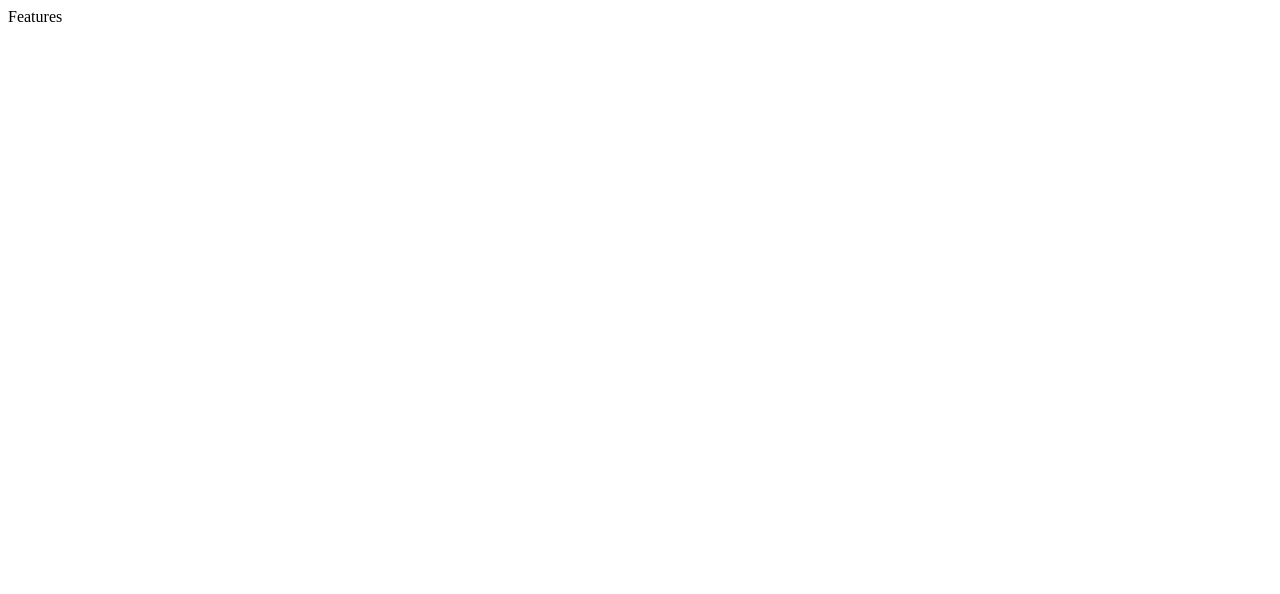
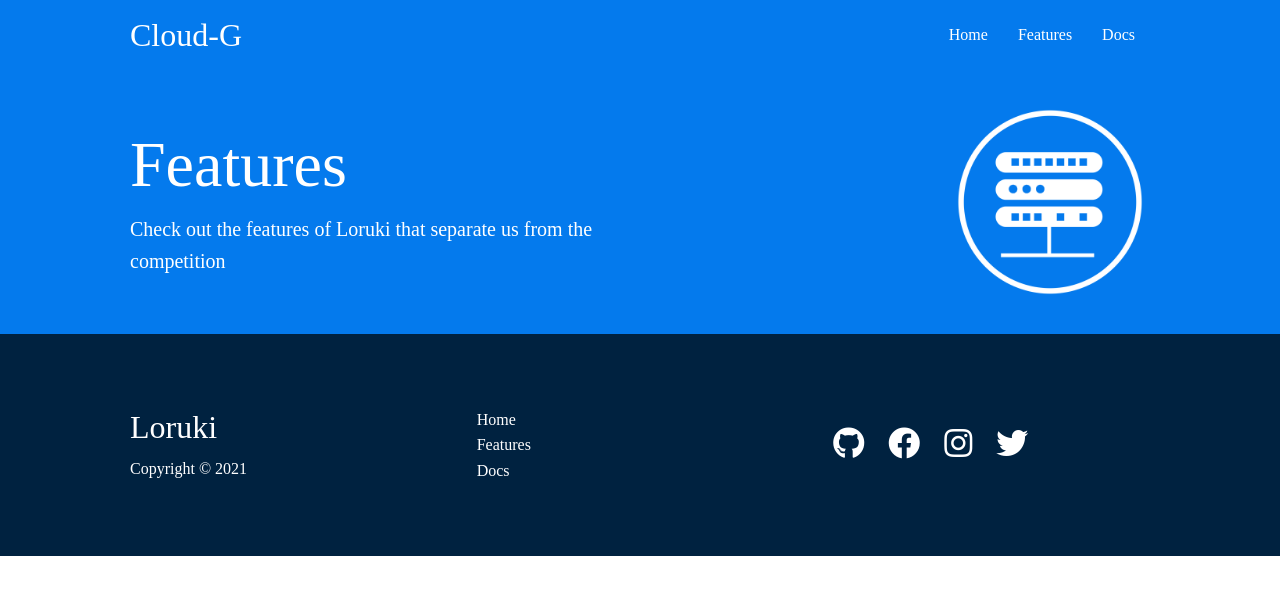
Before and after one commit to adilnaiyar/my-sites, a plain HTML site: page features.html in a window 1280 px wide. Drawn offline with Linux system fonts and the light colour scheme.

Commit message:
added head section html and css in features.html

```diff
--- a/css/style.css
+++ b/css/style.css
@@ -190,6 +190,12 @@ img {
   margin-bottom: 10px;
 }
 
+/* Features */
+.features-head img {
+  width: 200px;
+  justify-self: flex-end;
+}
+
 /* Footer */
 .footer .social a {
   margin: 0 10px;
--- a/features.html
+++ b/features.html
@@ -1 +1,67 @@
-Features
+<!DOCTYPE html>
+<html lang="en">
+  <head>
+    <meta charset="UTF-8" />
+    <meta http-equiv="X-UA-Compatible" content="IE=edge" />
+    <meta name="viewport" content="width=device-width, initial-scale=1.0" />
+    <link
+      rel="stylesheet"
+      href="https://cdnjs.cloudflare.com/ajax/libs/font-awesome/5.15.3/css/all.min.css"
+    />
+    <title>Cloud-G | Cloud Hosting For Everyone</title>
+    <link rel="stylesheet" href="css/utilities.css" />
+    <link rel="stylesheet" href="css/style.css" />
+  </head>
+  <body>
+    <!-- NavBar -->
+    <div class="navbar">
+      <div class="container flex">
+        <h1 class="logo">Cloud-G</h1>
+        <nav>
+          <ul>
+            <li><a href="index.html">Home</a></li>
+            <li><a href="features.html">Features</a></li>
+            <li><a href="docs.html">Docs</a></li>
+          </ul>
+        </nav>
+      </div>
+    </div>
+
+    <!--Head -->
+    <section class="features-head bg-primary py-3">
+      <div class="container grid">
+        <div>
+          <h1 class="xl">Features</h1>
+          <p class="lead">
+            Check out the features of Loruki that separate us from the
+            competition
+          </p>
+        </div>
+        <img src="images/server.png" alt="" />
+      </div>
+    </section>
+
+    <!-- Footer -->
+    <footer class="footer bg-dark py-5">
+      <div class="container grid grid-3">
+        <div>
+          <h1>Loruki</h1>
+          <p>Copyright &copy; 2021</p>
+        </div>
+        <nav>
+          <ul>
+            <li><a href="index.html">Home</a></li>
+            <li><a href="features.html">Features</a></li>
+            <li><a href="docs.html">Docs</a></li>
+          </ul>
+        </nav>
+        <div class="social">
+          <a href="#"><i class="fab fa-github fa-2x"></i></a>
+          <a href="#"><i class="fab fa-facebook fa-2x"></i></a>
+          <a href="#"><i class="fab fa-instagram fa-2x"></i></a>
+          <a href="#"><i class="fab fa-twitter fa-2x"></i></a>
+        </div>
+      </div>
+    </footer>
+  </body>
+</html>
```
